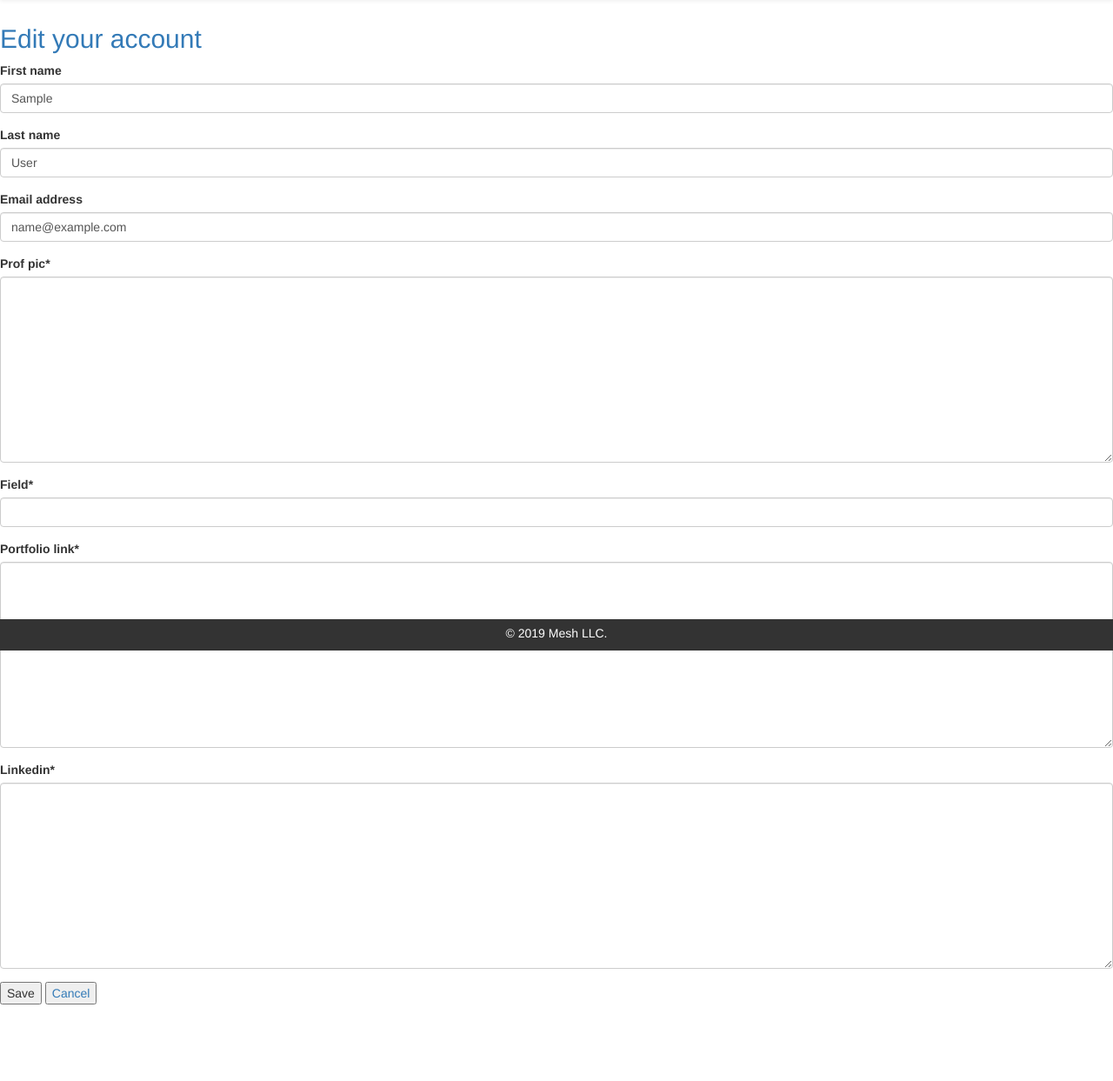
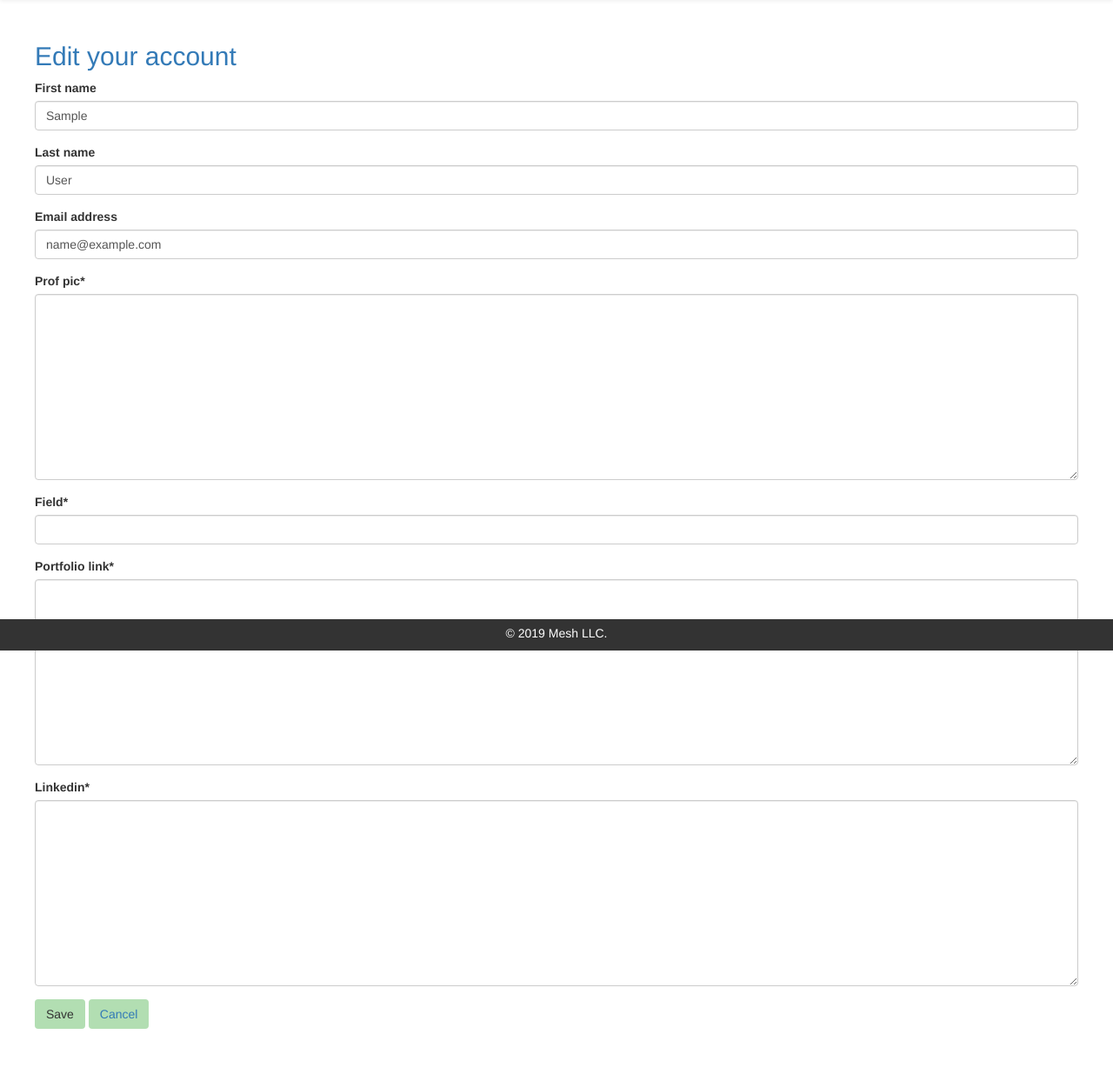
Before and after one commit to JulianSiow/Mesh, a Django app: page /user/1/edit/ in a window 1280 px wide. Shown: the part 52-1295 px from the top of the page at 87% size. Before the commit the page ends 1207 px from the top, so only its background shows below. Run offline with Django 3.2, Linux system fonts and the light colour scheme; the visitor is signed in with stand-in values (Sample User, id 1); data comes from the database, SQL or seed files in the repository; some libraries are stand-ins or nearby versions.

Commit message:
added proper spacing to form pages

```diff
--- a/mesh_app/static/css/main.css
+++ b/mesh_app/static/css/main.css
@@ -370,3 +370,9 @@
 h2 {
   color: #337AB7;
 }
+
+/* --------------------------Form Styling------------------------- */
+
+.full-page-form{
+  padding: 20px 40px 60px 40px;
+}
--- a/mesh_app/templates/event_form.html
+++ b/mesh_app/templates/event_form.html
@@ -4,7 +4,7 @@
 
 {% block content %}
 
-<section>
+<section class="full-page-form">
     <h2>{{header}}</h2>
     <form method="POST">
         {% csrf_token %}
--- a/mesh_app/templates/profile_form.html
+++ b/mesh_app/templates/profile_form.html
@@ -4,14 +4,14 @@
 
 {% block content %}
 
-<section>
+<section class="full-page-form">
     <h2>Edit your account</h2>
     <form method="POST">
         {% csrf_token %}
         {{user_form|crispy}}
         {{profile_form|crispy}}
-        <button type="submit">Save</button>
-        <button>
+        <button class="btn" type="submit">Save</button>
+        <button class="btn">
             <a href="{% url 'user' %}">Cancel</a>
         </button>
     </form>
--- a/mesh_app/templates/sign_up.html
+++ b/mesh_app/templates/sign_up.html
@@ -3,7 +3,7 @@
 
 {% block content %}
 
-<section>
+<section class="full-page-form">
     <form action="{% url 'register' %}" method="POST">
         {% csrf_token %}
         <p class="form-group">
```
